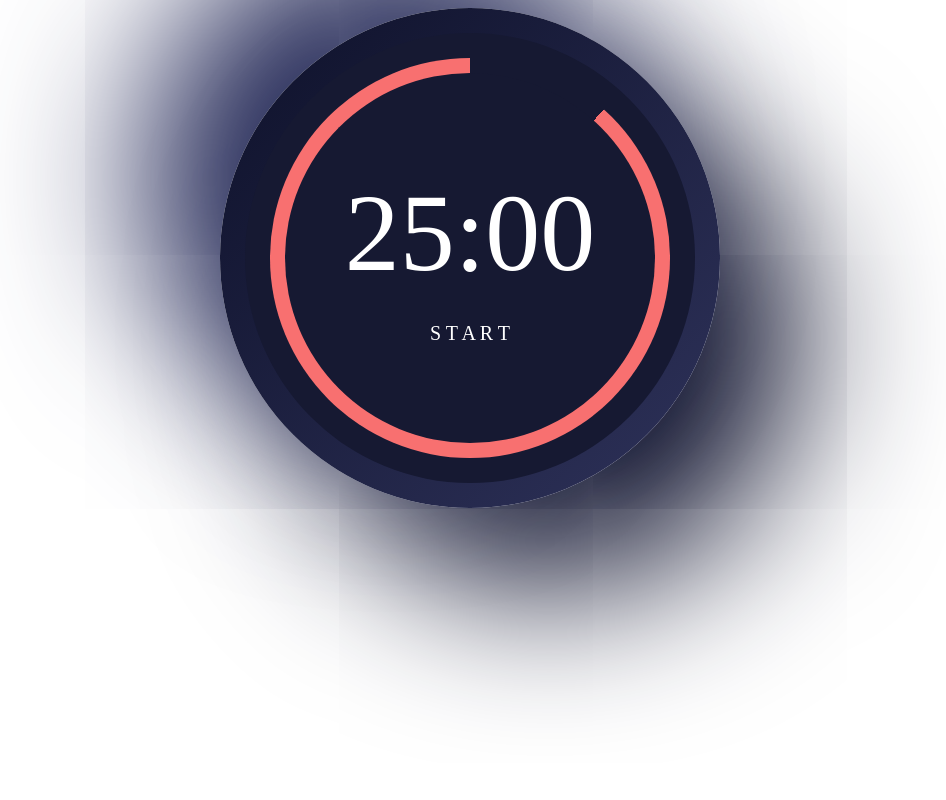
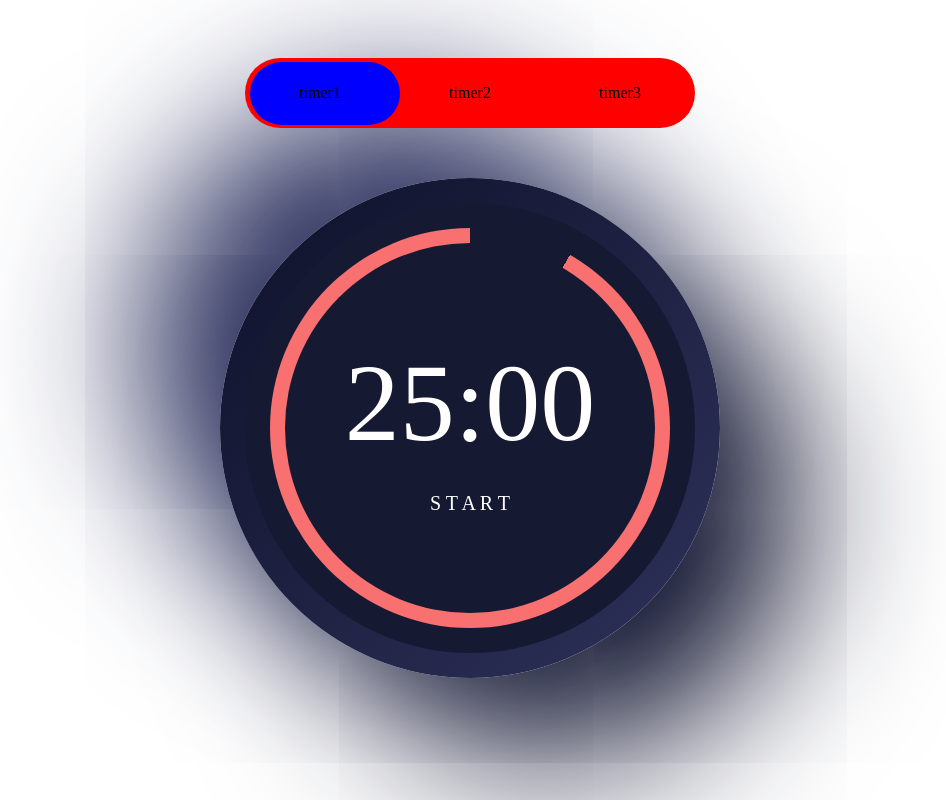
Before and after one commit to Ljojua15/angularjsproject, an Angular app: page / in a window 1280 px wide. Shown: the whole page, without its empty margins (170-1116 px from the left). Built offline with nearby package versions, Linux system fonts and the light colour scheme.

Commit message:
sdasdasasdas

```diff
--- a/src/app/circle-timer/circle-timer.component.html
+++ b/src/app/circle-timer/circle-timer.component.html
@@ -1,5 +1,8 @@
 <div class="swiper">
-    <div></div>
+    <div class="swiper-color"></div>
+    <span>timer1</span>
+    <span>timer2</span>
+    <span>timer3</span>
 </div>
 
 
--- a/src/app/circle-timer/circle-timer.component.scss
+++ b/src/app/circle-timer/circle-timer.component.scss
@@ -1,3 +1,37 @@
+.swiper{
+  width: 450px;
+  height: 70px;
+  background-color: red;
+  margin: 50px auto;
+  display: flex;
+  justify-content: space-around;
+  align-items: center;
+  text-align: center;
+  position: relative;
+  border-radius: 40px;
+  &-color{
+    width: 150px;
+    height: 90%;
+    background-color: blue;
+    position: absolute;
+    border-radius: 40px;
+    cursor: pointer;
+    left: 5px;
+  }
+  span{
+    width: 120px;
+    height: 90%;
+    z-index: 20;
+    cursor: pointer;
+    display: flex;
+    align-items: center;
+    justify-content: center;
+    text-align: center;
+  }
+
+}
+
+
 .main {
     margin: auto;
     width: 500px;
```
